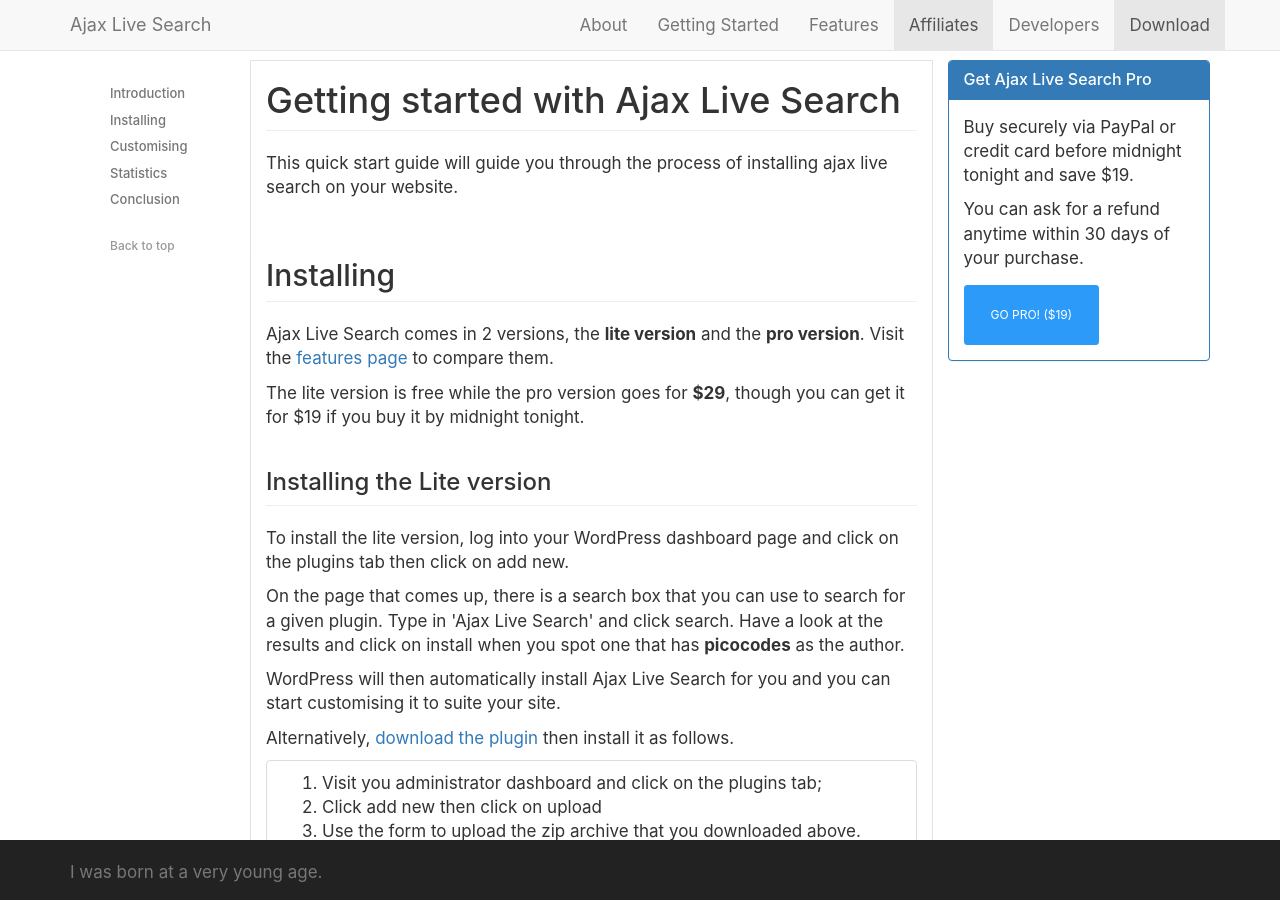
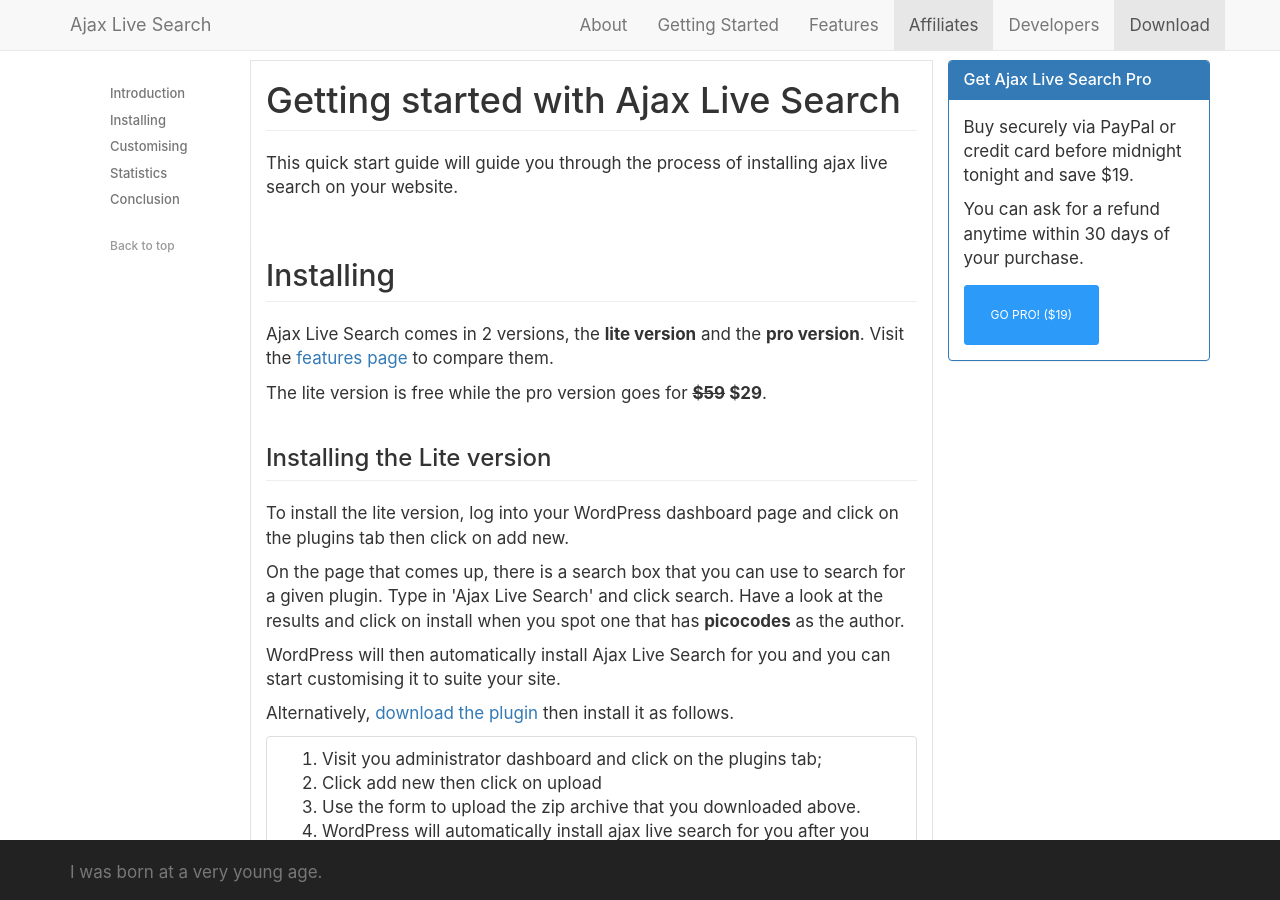
Before and after one commit to picocodes/ajax-live-search, a Jekyll site: the page built from getting-started.html, in a window 1280 px wide and 900 px high. Built offline with Jekyll 4.4.1, drawn with Linux system fonts in a browser that asks for light colours; nearby versions of some CDN libraries.

Commit message:
Update getting-started.html

```diff
--- a/getting-started.html
+++ b/getting-started.html
@@ -19,7 +19,7 @@ lead: " How to install Ajax live search and immeadiately and immeadiately start
 
 	<p> Ajax Live Search comes in 2 versions, the <strong>lite version</strong> and the <strong>pro version</strong>. Visit the <a href="../features">features page</a> to compare them.</p>
 
-<p>The lite version is free while the pro version goes for <strong>$29</strong>,  though you can get it for $19 if you buy it by midnight tonight.</p>
+<p>The lite version is free while the pro version goes for <strong><del>$59</del> $29</strong>.</p>
 
 	<h3 id="installing-lite" class="page-header">Installing the Lite version</h3>
 
@@ -29,7 +29,7 @@ lead: " How to install Ajax live search and immeadiately and immeadiately start
 
 <p>WordPress will then automatically install Ajax Live Search for you and you can start customising it to suite your site.</p>
 
-<p> Alternatively, <a href="https://downloads.wordpress.org/plugin/ajax-live-search.2.2.9.zip">download the plugin</a> then install it as follows.<p>
+<p> Alternatively, <a href="https://downloads.wordpress.org/plugin/ajax-live-search.zip">download the plugin</a> then install it as follows.<p>
 
 	 <div class="list-group bs-team">
       <div class="list-group-item">
```
